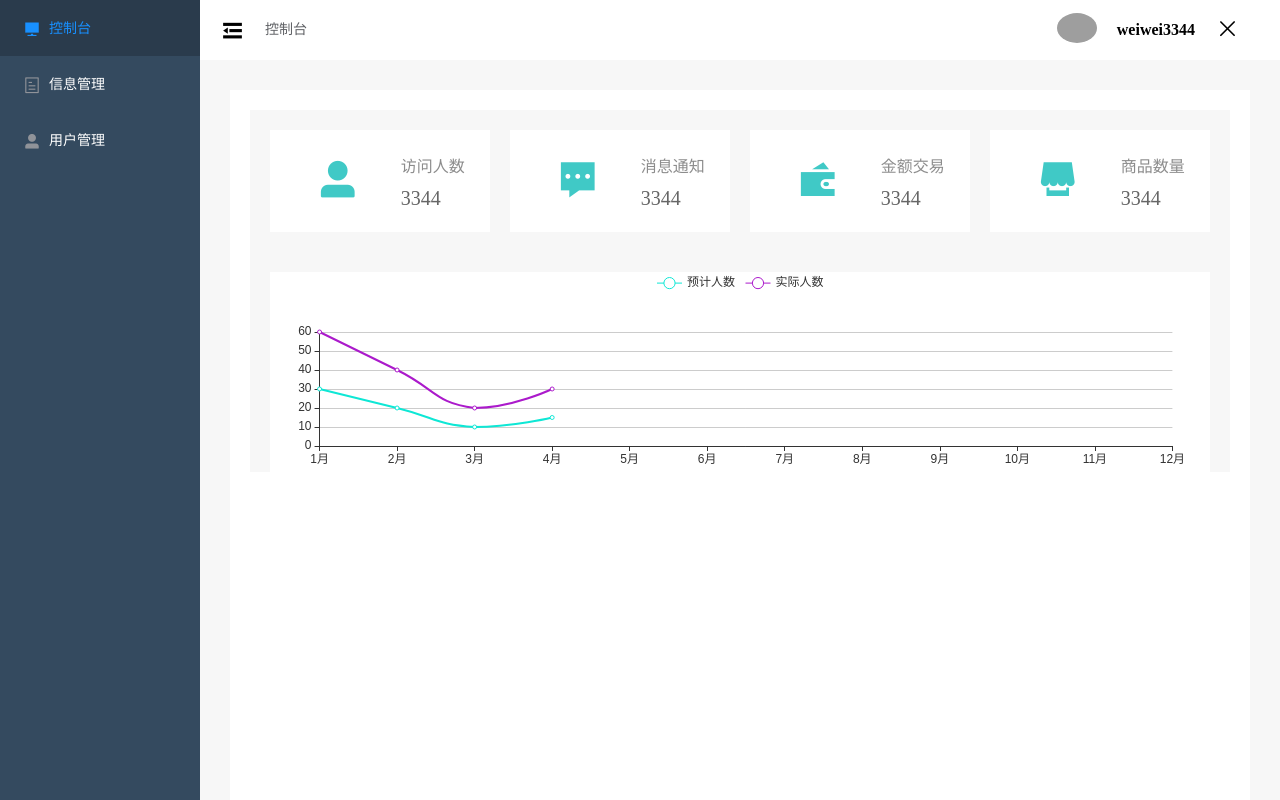
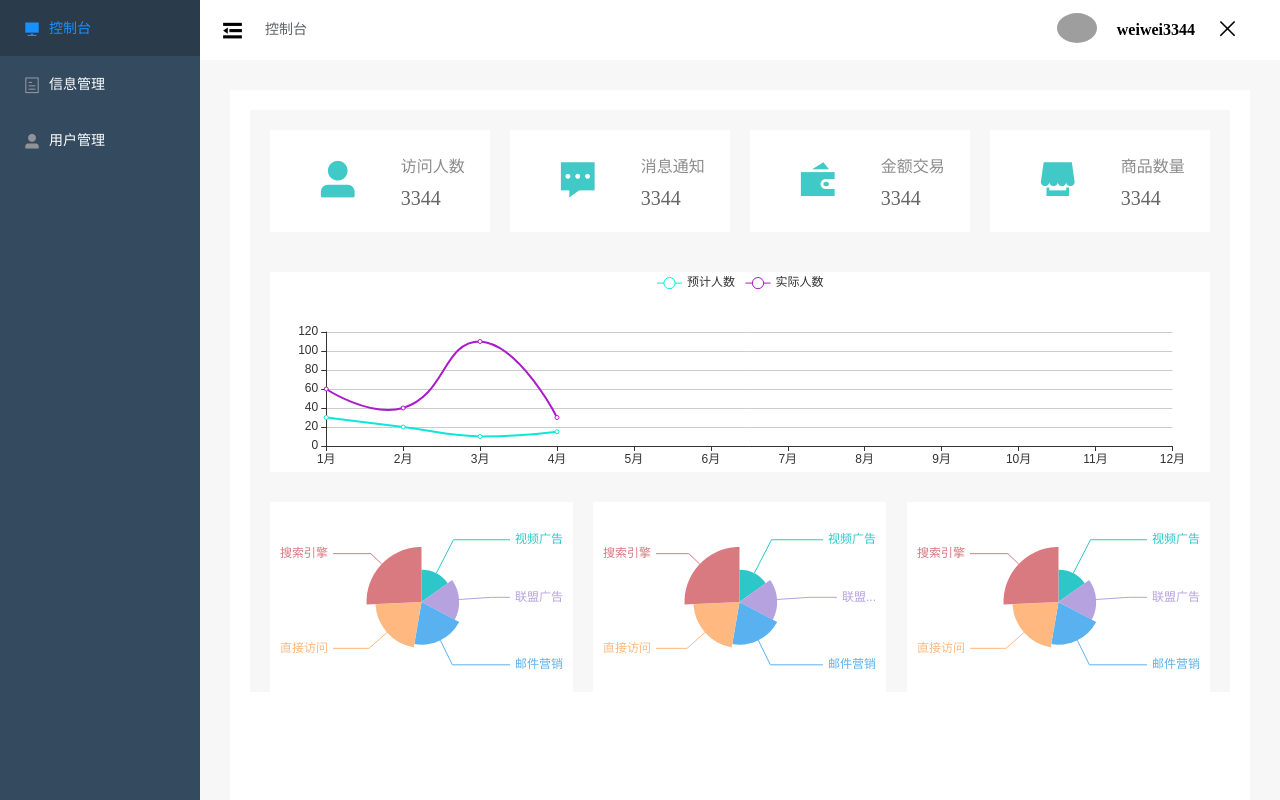
Before and after one commit to xinyanwa/admin-vue, a Vue app: page /main/index in a window 1280 px wide. Built offline with nearby package versions, Linux system fonts and the light colour scheme; grey boxes are pictures that could not be loaded.

Commit message:
Perfection of pie chart

```diff
--- a/src/components/main/Index.vue
+++ b/src/components/main/Index.vue
@@ -16,18 +16,30 @@
       </el-row>
     </div>
     <LineChart :option="option"/>
+    <div class="pie-chart">
+      <div class="pie-chart-count">
+        <el-row :gutter="20">
+          <el-col :span="8" v-for="(index) in 3" :key="index">
+            <PieChart class="pie-chart-index"/>
+          </el-col>
+        </el-row>
+      </div>
+    </div>
   </div>
 </template>
 
 <script>
 
 import LineChart from "@/components/main/LineChart";
+import PieChart from "@/components/main/PieChart";
+
 export default {
   name: "Index",
-  components: {LineChart},
+  components: {PieChart, LineChart},
   data() {
     return {
-      option: {title: {
+      option: {
+        title: {
           /*text: '最近2天pv图',
           textStyle:{
             color: 'blue',
@@ -40,7 +52,7 @@ export default {
           trigger: 'axis'
         },
         legend: {
-          data:['预计人数','实际人数']
+          data: ['预计人数', '实际人数']
         },
         grid: {
           left: '3%',
@@ -51,27 +63,27 @@ export default {
         xAxis: {
           type: 'category',
           boundaryGap: false,
-          data: ['1月','2月','3月','4月','5月','6月','7月','8月','9月','10月','11月','12月']
+          data: ['1月', '2月', '3月', '4月', '5月', '6月', '7月', '8月', '9月', '10月', '11月', '12月']
         },
         yAxis: {
           type: 'value'
         },
         series: [
           {
-            name:'预计人数',
-            type:'line',
-            color:'#0ee7d5',
-            smooth:true,
+            name: '预计人数',
+            type: 'line',
+            color: '#0ee7d5',
+            smooth: true,
             stack: '总量',
-            data:[30,20,10,15]
+            data: [30, 20, 10, 15]
           },
           {
-            name:'实际人数',
-            type:'line',
-            color:'#ab1acb',
-            smooth:true,
+            name: '实际人数',
+            type: 'line',
+            color: '#ab1acb',
+            smooth: true,
             stack: '总量',
-            data:[30,20,10,15]
+            data: [30, 20, 100, 15]
           }
         ]
       },
@@ -147,5 +159,34 @@ export default {
       }
     }
   }
+
+  .pie-chart {
+    width: 100%;
+    height: 200px;
+    background: #f7f7f7;
+
+    .pie-chart-count {
+      margin-top: 20px;
+      height: 200px;
+      display: flex;
+      justify-content: space-around;
+      align-items: center;
+      box-sizing: border-box;
+      .el-row{
+        width: 100%;
+        margin-left: 20px!important;
+        margin-right: 20px!important;
+        .el-col{
+          &:first-child{
+            padding-left: 0!important;
+          }
+          &:last-child{
+            padding-right: 0!important;
+          }
+        }
+      }
+    }
+  }
+
 }
 </style>
--- a/src/components/main/PieChart.vue
+++ b/src/components/main/PieChart.vue
@@ -1,13 +1,94 @@
 <template>
-
+  <div class="pie-chart-count">
+    <div class="pie-chart" ref="pieChart"></div>
+  </div>
 </template>
 
 <script>
 export default {
-  name: "PieChart"
+  name: "PieChart",
+  data() {
+    return {
+      option: {
+        backgroundColor: '#fff',
+        /*visualMap: {
+          show: false,
+          min: 80,
+          max: 600,
+          inRange: {
+            colorLightness: [0, 1]
+          }
+        },*/
+        series: [
+          {
+            name: '访问来源',
+            type: 'pie',
+            radius: '55%',
+            data: [
+              {value: 235, name: '视频广告', itemStyle: {color: '#2ec7c9'}},
+              {value: 274, name: '联盟广告', itemStyle: {color: '#b6a2de'}},
+              {value: 310, name: '邮件营销', itemStyle: {color: '#5ab1ef'}},
+              {value: 335, name: '直接访问', itemStyle: {color: '#ffb980'}},
+              {value: 400, name: '搜索引擎', itemStyle: {color: '#d87a80'}}
+              // b6a2de
+            ],
+            roseType: 'angle',
+            label: {
+              position: 'outer',
+              alignTo: 'edge',
+              margin: 10
+            },
+            /*label: {
+              normal: {
+                textStyle: {
+                  color: '#b6a2de'
+                }
+              }
+            },
+            labelLine: {
+              normal: {
+                lineStyle: {
+                  color: '#b6a2de'
+                }
+              }
+            },*/
+            /*itemStyle: {
+              normal: {
+                color: '#c01dec',
+                shadowBlur: 200,
+                shadowColor: 'rgba(0, 0, 0, 0.5)'
+              }
+            }*/
+          }
+        ]
+      }
+    }
+  },
+  methods: {
+    initChart() {
+      const indexChart = this.$echarts.init(this.$refs.pieChart)
+      indexChart.setOption(this.option)
+    }
+  },
+  mounted() {
+    setTimeout(() => {
+      this.initChart()
+    })
+    window.onreset = ()=>{
+      this.initChart.resize()
+    }
+  }
 }
 </script>
 
-<style scoped>
+<style lang="scss" scoped>
+.pie-chart-count {
+  width: 100%;
+  height: 200px;
 
+  .pie-chart {
+    width: 100%;
+    height: 200px;
+  }
+}
 </style>
```
Also changed, not shown: src/components/TodoMVC/TodoMVC.vue (added, +13 -0 lines).
